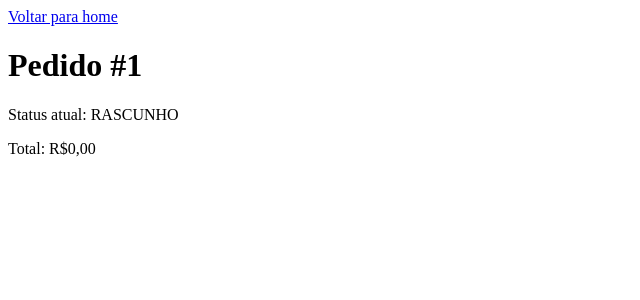
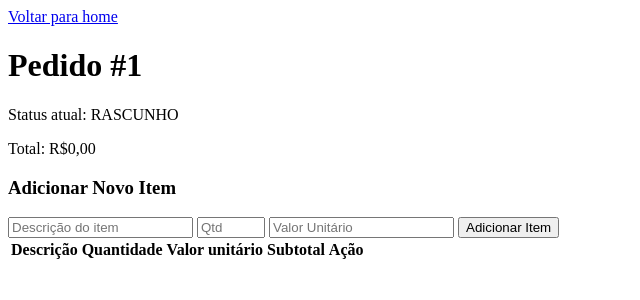
Before and after one commit to viniciuswilker/projeto-brascomm, a Django app: page /pedidos/1/ in a window 1280 px wide. Shown: the top 300 px of the page, without its empty margins (0-640 px from the left). Run offline with Django 5.2, Linux system fonts and the light colour scheme; a user stored in the database is signed in; data comes from the database, SQL or seed files in the repository; lists and menus that the app fills with data are empty.

Commit message:
pagina de detalhar pedidos em andamento

```diff
--- a/pedidos/templates/detalhe_pedido.html
+++ b/pedidos/templates/detalhe_pedido.html
@@ -16,13 +16,75 @@
         <p id="total-pedido">Total: R${{ pedido.total}}</p>
     </div>
 
-    {% if pedidos.status == 'RASCUNHO' %}
-
+    {% if pedido.status == 'RASCUNHO' %}
+    <div class="formulario-item">
+        <h3>Adicionar Novo Item</h3>
+        <input type="text" id="desc" placeholder="Descrição do item">
+        <input type="number" id="qtd" placeholder="Qtd" style="width: 60px;">
+        <input type="number" id="valor" placeholder="Valor Unitário" step="0.01">
+        <button class="btn" onclick="adicionarItem()">Adicionar Item</button>
+    </div>
     {% else %}
-
+    <div>
+        <p>Aviso: Este pedido está {{ pedido.status }} e não pode mais ser editado.</p>
+    </div>
     {% endif %}
 
+    <table>
+        <thead>
+            <tr>
+                <th>Descrição</th>
+                <th>Quantidade</th>
+                <th>Valor unitário</th>
+                <th>Subtotal</th>
+                <th>Ação</th>
+            </tr>
+        </thead>
+        <tbody id="tabela-itens">
 
+        </tbody>
+    </table>
+
+    <script>
+
+        const pedidoId = "{{ pedido.id }}";
+        const statusPedido = "{{ pedido.status }}";
+        const tokenCSRF = "{{ csrf_token }}"
+
+        async function carregarItens() {
+            const resposta = await fetch(`api/pedido/${pedidoId}/itens/`)
+            const itens = await resposta.json()
+            const corpo = document.getElementById('tabela-itens')
+            corpo.innerHTML = ''
+
+            itens.forEach(i => {
+                let botaoExcluir = ''
+
+                corpo.innerHTML += `
+                <tr>
+                    <td>${i.descricao}</td>
+                    <td>${i.quantidade}</td>
+                    <td>${i.valor_unitario.toFixed(2)}</td>
+                    <td>${i.subtotal.toFixed(2)}</td>
+                    <td>aaaa</td>
+                </tr>
+                `
+            });
+        }
+
+        async function adicionarItem() {
+            const dados = {
+                descricao: document.getElementById('desc').value,
+                quantidade: document.getElementById('qtd').value,
+                valor_unitario: document.getElementById('valor').value
+
+            }
+
+        }
+
+
+
+    </script>
 </body>
 
 </html>
--- a/pedidos/urls.py
+++ b/pedidos/urls.py
@@ -11,7 +11,13 @@ urlpatterns = [
     path('api/pedidos/', views.listar_pedidos, name='api_listar_pedidos'),
     path('api/pedidos/<int:pedido_id>/fechar/', views.fechar_pedido, name='api_fechar_pedido'),
     path('api/pedidos/<int:pedido_id>/cancelar/', views.cancelar_pedido, name='api_cancelar_pedido'),
+
+    path('api/pedido/<int:pedido_id>/itens/', views.listar_itens, name='api_listar_itens'),
+
+
     # path('api/pedidos/<int:pedido_id>/', views.detalhar_pedido, name='api_detalhar_pedido'),
+
+
 
     # path('api/pedidos/<int:pedido_id>/itens/add/', views.adicionar_item, name='api_adicionar_item'),
     # path('api/itens/<int:item_id>/editar/', views.editar_item, name='api_editar_item'),
--- a/pedidos/views.py
+++ b/pedidos/views.py
@@ -122,3 +122,21 @@ def listar_pedidos(request):
         })
 
     return JsonResponse(lista_final, safe=False)
+
+# itens
+@login_required
+def listar_itens(request, pedido_id):
+
+    itens = ItemPedido.objects.filter(pedido_id=pedido_id)
+
+    lista_itens = []
+
+    for i in itens:
+        lista_itens.append({
+            'id': i.id,
+            'descricao': i.descricao,
+            'quantidade': i.quantidade,
+            'valor_unitario': float(i.valor_unitario),
+            'subtotal': float(i.subtotal)
+        })
+    return JsonResponse(lista_itens, safe=False)
```
